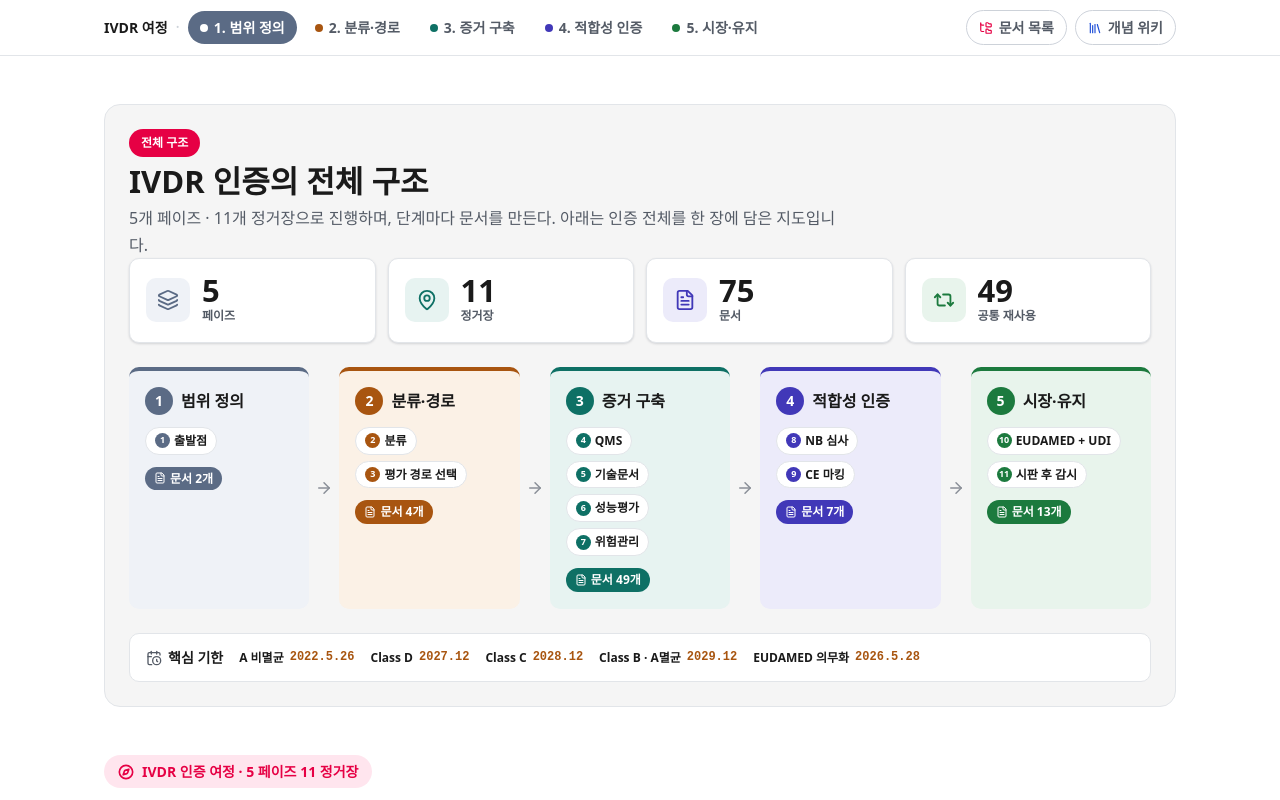
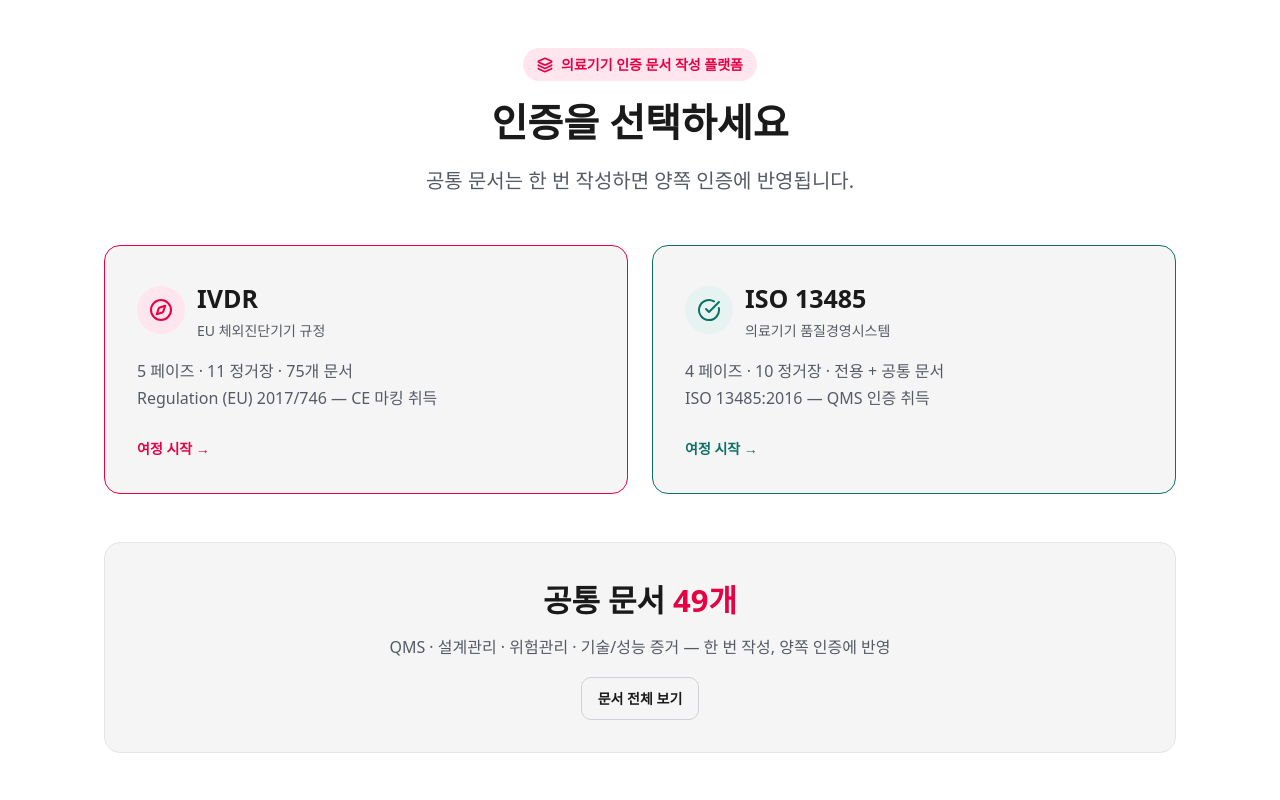
Before and after one commit to mungbws1031/hoesik-app, a React (Vite) app in the folder ivdr-wiki/: page / in a window 1280 px wide. Shown: the top 800 px of the page. Built offline with nearby package versions, Linux system fonts and the light colour scheme; a web font is replaced by a local one.

Commit message:
feat: add CertHub landing + dual-cert routing structure

```diff
--- a/ivdr-wiki/src/App.tsx
+++ b/ivdr-wiki/src/App.tsx
@@ -1,26 +1,32 @@
 import { BrowserRouter, Route, Routes } from "react-router-dom";
+import { CertHub } from "./components/CertHub";
 import { JourneyMap } from "./components/JourneyMap";
+import { ISO13485Map } from "./components/ISO13485Map";
 import { DocumentWorkspace } from "./components/DocumentWorkspace";
 import { DocumentTree } from "./components/DocumentTree";
 import { ConceptPage } from "./components/ConceptPage";
 import { WikiIndex } from "./components/WikiIndex";
 
 export default function App() {
-  // GitHub Pages 하위 경로 배포 대응 (로컬은 '/').
   const basename = import.meta.env.BASE_URL.replace(/\/$/, "");
   return (
     <BrowserRouter basename={basename}>
       <Routes>
-        {/* 랜딩 + 딥링크 상세(drawer) */}
-        <Route path="/" element={<JourneyMap />} />
-        <Route path="/station/:id" element={<JourneyMap />} />
-        {/* 문서 트리(마스터 등록부) + 작성 워크스페이스 */}
+        {/* 인증 선택 허브 */}
+        <Route path="/" element={<CertHub />} />
+        {/* IVDR 여정 */}
+        <Route path="/ivdr" element={<JourneyMap />} />
+        <Route path="/ivdr/station/:id" element={<JourneyMap />} />
+        {/* ISO 13485 여정 */}
+        <Route path="/iso13485" element={<ISO13485Map />} />
+        <Route path="/iso13485/station/:id" element={<ISO13485Map />} />
+        {/* 공유: 문서 트리 + 작성 워크스페이스 */}
         <Route path="/documents" element={<DocumentTree />} />
         <Route path="/doc/:id" element={<DocumentWorkspace />} />
-        {/* 개념 위키 */}
+        {/* 공유: 개념 위키 */}
         <Route path="/wiki" element={<WikiIndex />} />
         <Route path="/wiki/:slug" element={<ConceptPage />} />
-        <Route path="*" element={<JourneyMap />} />
+        <Route path="*" element={<CertHub />} />
       </Routes>
     </BrowserRouter>
   );
--- /dev/null
+++ b/ivdr-wiki/src/components/CertHub.tsx
@@ -0,0 +1,114 @@
+import { Link } from "react-router-dom";
+import { Compass, CheckCircle, Layers } from "lucide-react";
+
+export function CertHub() {
+  return (
+    <div className="min-h-screen bg-bg">
+      <main
+        className="mx-auto"
+        style={{ maxWidth: "var(--max-w)", padding: "var(--s-12) var(--margin) var(--s-16)" }}
+      >
+        {/* Hero */}
+        <header style={{ marginBottom: "var(--s-12)", textAlign: "center" }}>
+          <span
+            className="inline-flex items-center gap-2 rounded-full font-semibold"
+            style={{ background: "var(--accent-weak)", color: "var(--accent)", fontSize: "var(--t-sm)", padding: "5px 14px" }}
+          >
+            <Layers size={16} strokeWidth={2.5} aria-hidden />
+            의료기기 인증 문서 작성 플랫폼
+          </span>
+          <h1
+            className="font-extrabold text-text"
+            style={{ fontSize: "var(--t-3xl)", lineHeight: "var(--lh-tight)", marginTop: "var(--s-4)" }}
+          >
+            인증을 선택하세요
+          </h1>
+          <p
+            className="text-text-muted"
+            style={{ fontSize: "var(--t-lg)", marginTop: "var(--s-4)", maxWidth: 560, margin: "var(--s-4) auto 0" }}
+          >
+            공통 문서는 한 번 작성하면 양쪽 인증에 반영됩니다.
+          </p>
+        </header>
+
+        {/* 인증 카드 */}
+        <div
+          className="grid grid-cols-1 md:grid-cols-2"
+          style={{ gap: "var(--s-6)", marginBottom: "var(--s-12)" }}
+        >
+          <Link
+            to="/ivdr"
+            className="rounded-[var(--r-lg)] border block hover:shadow-md"
+            style={{ borderColor: "var(--accent)", background: "var(--surface)", padding: "var(--s-8)", transition: "box-shadow 0.15s" }}
+          >
+            <div className="flex items-center gap-3" style={{ marginBottom: "var(--s-4)" }}>
+              <span
+                className="inline-flex items-center justify-center rounded-full shrink-0"
+                style={{ width: 48, height: 48, background: "var(--accent-weak)" }}
+              >
+                <Compass size={24} style={{ color: "var(--accent)" }} />
+              </span>
+              <div>
+                <div className="font-extrabold text-text" style={{ fontSize: "var(--t-xl)" }}>IVDR</div>
+                <div className="text-text-muted" style={{ fontSize: "var(--t-sm)" }}>EU 체외진단기기 규정</div>
+              </div>
+            </div>
+            <p className="text-text-muted" style={{ fontSize: "var(--t-base)", lineHeight: "var(--lh-base)", marginBottom: "var(--s-6)" }}>
+              5 페이즈 · 11 정거장 · 75개 문서<br />
+              Regulation (EU) 2017/746 — CE 마킹 취득
+            </p>
+            <span className="font-bold" style={{ color: "var(--accent)", fontSize: "var(--t-sm)" }}>
+              여정 시작 →
+            </span>
+          </Link>
+
+          <Link
+            to="/iso13485"
+            className="rounded-[var(--r-lg)] border block hover:shadow-md"
+            style={{ borderColor: "var(--p3)", background: "var(--surface)", padding: "var(--s-8)", transition: "box-shadow 0.15s" }}
+          >
+            <div className="flex items-center gap-3" style={{ marginBottom: "var(--s-4)" }}>
+              <span
+                className="inline-flex items-center justify-center rounded-full shrink-0"
+                style={{ width: 48, height: 48, background: "var(--p3-tint)" }}
+              >
+                <CheckCircle size={24} style={{ color: "var(--p3)" }} />
+              </span>
+              <div>
+                <div className="font-extrabold text-text" style={{ fontSize: "var(--t-xl)" }}>ISO 13485</div>
+                <div className="text-text-muted" style={{ fontSize: "var(--t-sm)" }}>의료기기 품질경영시스템</div>
+              </div>
+            </div>
+            <p className="text-text-muted" style={{ fontSize: "var(--t-base)", lineHeight: "var(--lh-base)", marginBottom: "var(--s-6)" }}>
+              4 페이즈 · 10 정거장 · 전용 + 공통 문서<br />
+              ISO 13485:2016 — QMS 인증 취득
+            </p>
+            <span className="font-bold" style={{ color: "var(--p3)", fontSize: "var(--t-sm)" }}>
+              여정 시작 →
+            </span>
+          </Link>
+        </div>
+
+        {/* 공통 문서 강조 */}
+        <section
+          className="rounded-[var(--r-lg)] border text-center"
+          style={{ borderColor: "var(--border)", background: "var(--surface)", padding: "var(--s-8)" }}
+        >
+          <div className="font-extrabold text-text" style={{ fontSize: "var(--t-2xl)", marginBottom: "var(--s-2)" }}>
+            공통 문서 <span style={{ color: "var(--accent)" }}>49개</span>
+          </div>
+          <p className="text-text-muted" style={{ fontSize: "var(--t-base)", marginBottom: "var(--s-4)" }}>
+            QMS · 설계관리 · 위험관리 · 기술/성능 증거 — 한 번 작성, 양쪽 인증에 반영
+          </p>
+          <Link
+            to="/documents"
+            className="inline-flex items-center gap-2 rounded-[var(--r-md)] border font-semibold text-text hover:bg-bg"
+            style={{ borderColor: "var(--border-strong)", fontSize: "var(--t-sm)", padding: "9px 16px" }}
+          >
+            문서 전체 보기
+          </Link>
+        </section>
+      </main>
+    </div>
+  );
+}
--- /dev/null
+++ b/ivdr-wiki/src/components/ISO13485Map.tsx
@@ -0,0 +1,4 @@
+// ivdr-wiki/src/components/ISO13485Map.tsx
+export function ISO13485Map() {
+  return <div className="min-h-screen bg-bg p-12 text-text">ISO 13485 여정 (구현 중)</div>;
+}
```
